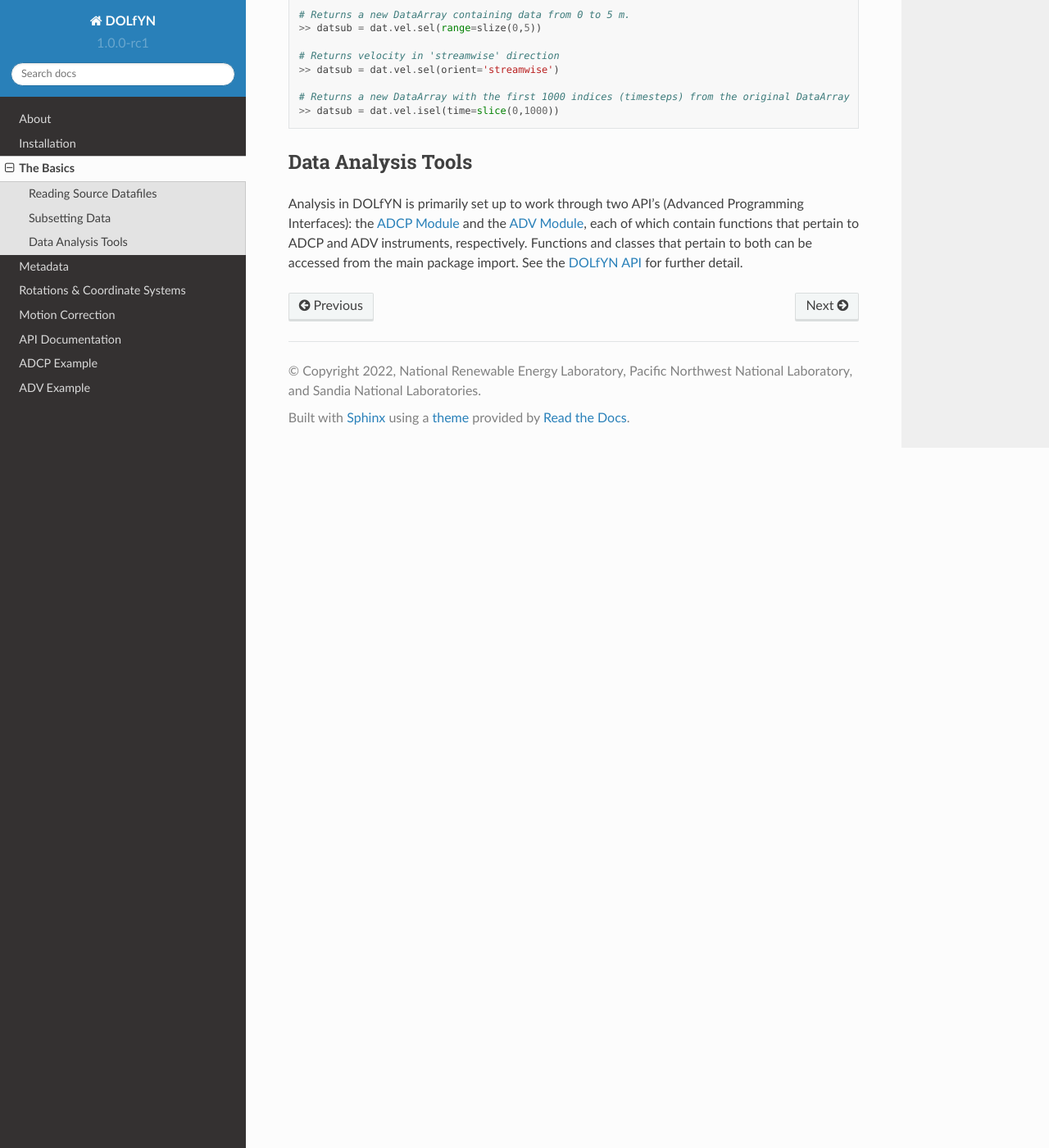
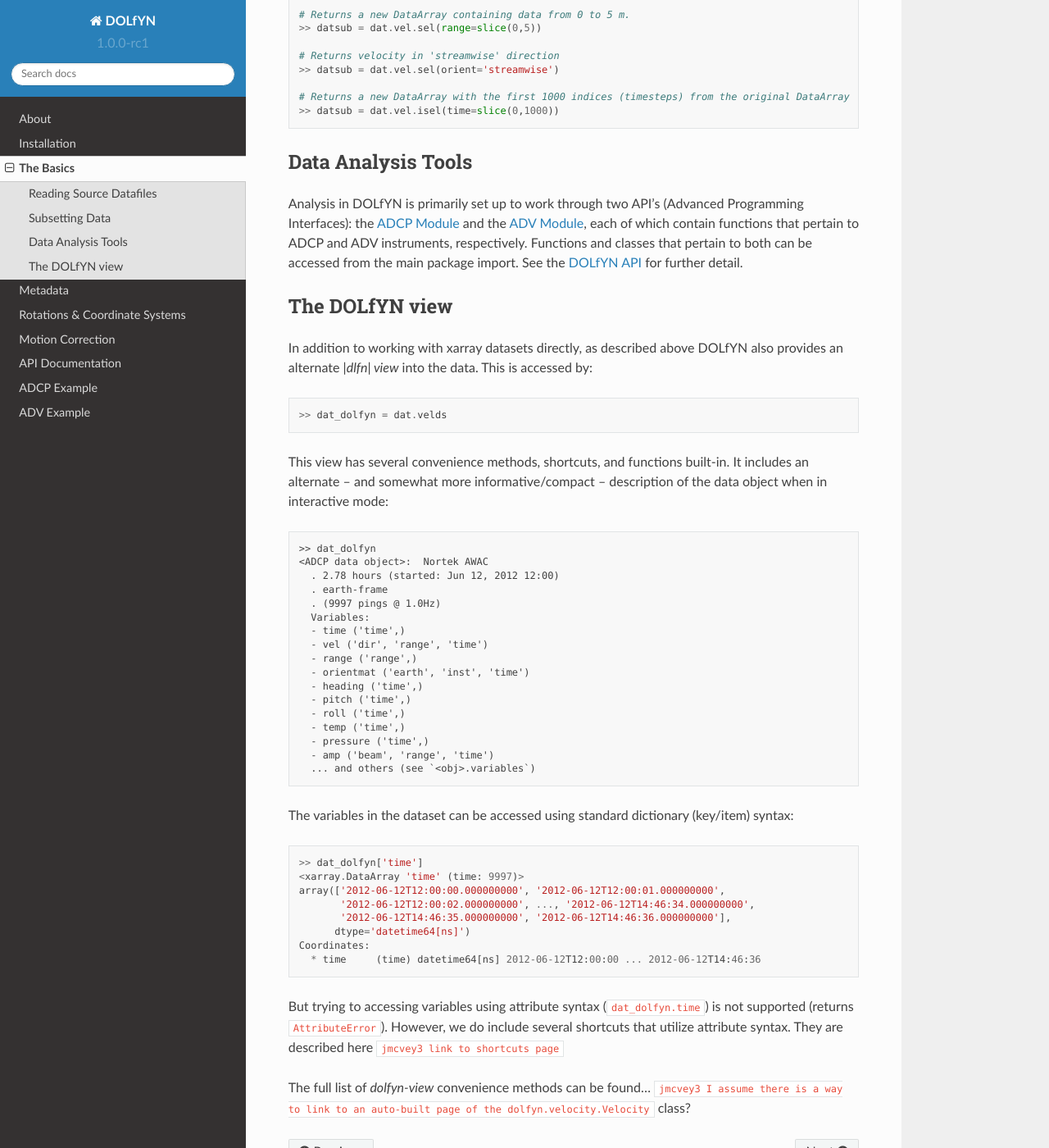
Before and after one commit to lkilcher/dolfyn, a Sphinx documentation site: the page built from docs/basics.rst, in a window 1280 px wide and 1400 px high, scrolled down 3541 px. Shown: the whole window at 82% size. Built offline with Sphinx 7.4.7 and the Read the Docs theme 2.0.0, drawn with Linux system fonts in a browser that asks for light colours.

Commit message:
Start docs of `velds` view.
Need help from @jmcvey3 here.

```diff
--- a/docs/basics.rst
+++ b/docs/basics.rst
@@ -174,7 +174,7 @@ Xarray has its own built-in methods for `selecting data  <http://xarray.pydata.o
 A section of data can be extracted to a new Dataset or DataArray using ``.isel``, ``.sel`` and/or with python's built-in ``slice`` function, for example::
 
   # Returns a new DataArray containing data from 0 to 5 m.
-  >> datsub = dat.vel.sel(range=slize(0,5))
+  >> datsub = dat.vel.sel(range=slice(0,5))
 
   # Returns velocity in 'streamwise' direction
   >> datsub = dat.vel.sel(orient='streamwise')
@@ -187,3 +187,52 @@ Data Analysis Tools
 -------------------
 
 Analysis in |dlfn| is primarily set up to work through two API's (Advanced Programming Interfaces): the :ref:`adp` and the :ref:`adv`, each of which contain functions that pertain to ADCP and ADV instruments, respectively. Functions and classes that pertain to both can be accessed from the main package import. See the :ref:`package` for further detail.
+
+
+The |dlfn| view
+---------------
+
+In addition to working with xarray datasets directly, as described above |dlfn| also provides an alternate *|dlfn| view* into the data. This is accessed by::
+
+  >> dat_dolfyn = dat.velds
+
+This view has several convenience methods, shortcuts, and functions
+built-in. It includes an alternate -- and somewhat more
+informative/compact -- description of the data object when in
+interactive mode::
+
+  >> dat_dolfyn
+  <ADCP data object>:  Nortek AWAC
+    . 2.78 hours (started: Jun 12, 2012 12:00)
+    . earth-frame
+    . (9997 pings @ 1.0Hz)
+    Variables:
+    - time ('time',)
+    - vel ('dir', 'range', 'time')
+    - range ('range',)
+    - orientmat ('earth', 'inst', 'time')
+    - heading ('time',)
+    - pitch ('time',)
+    - roll ('time',)
+    - temp ('time',)
+    - pressure ('time',)
+    - amp ('beam', 'range', 'time')
+    ... and others (see `<obj>.variables`)
+
+The variables in the dataset can be accessed using standard dictionary (key/item) syntax::
+
+  >> dat_dolfyn['time']
+  <xarray.DataArray 'time' (time: 9997)>
+  array(['2012-06-12T12:00:00.000000000', '2012-06-12T12:00:01.000000000',
+         '2012-06-12T12:00:02.000000000', ..., '2012-06-12T14:46:34.000000000',
+         '2012-06-12T14:46:35.000000000', '2012-06-12T14:46:36.000000000'],
+        dtype='datetime64[ns]')
+  Coordinates:
+    * time     (time) datetime64[ns] 2012-06-12T12:00:00 ... 2012-06-12T14:46:36
+
+But trying to accessing variables using attribute syntax
+(``dat_dolfyn.time``) is not supported (returns
+``AttributeError``). However, we do include several shortcuts that
+utilize attribute syntax. They are described here ``jmcvey3 link to shortcuts page``
+
+The full list of *dolfyn-view* convenience methods can be found... ``jmcvey3 I assume there is a way to link to an auto-built page of the dolfyn.velocity.Velocity`` class?
```
